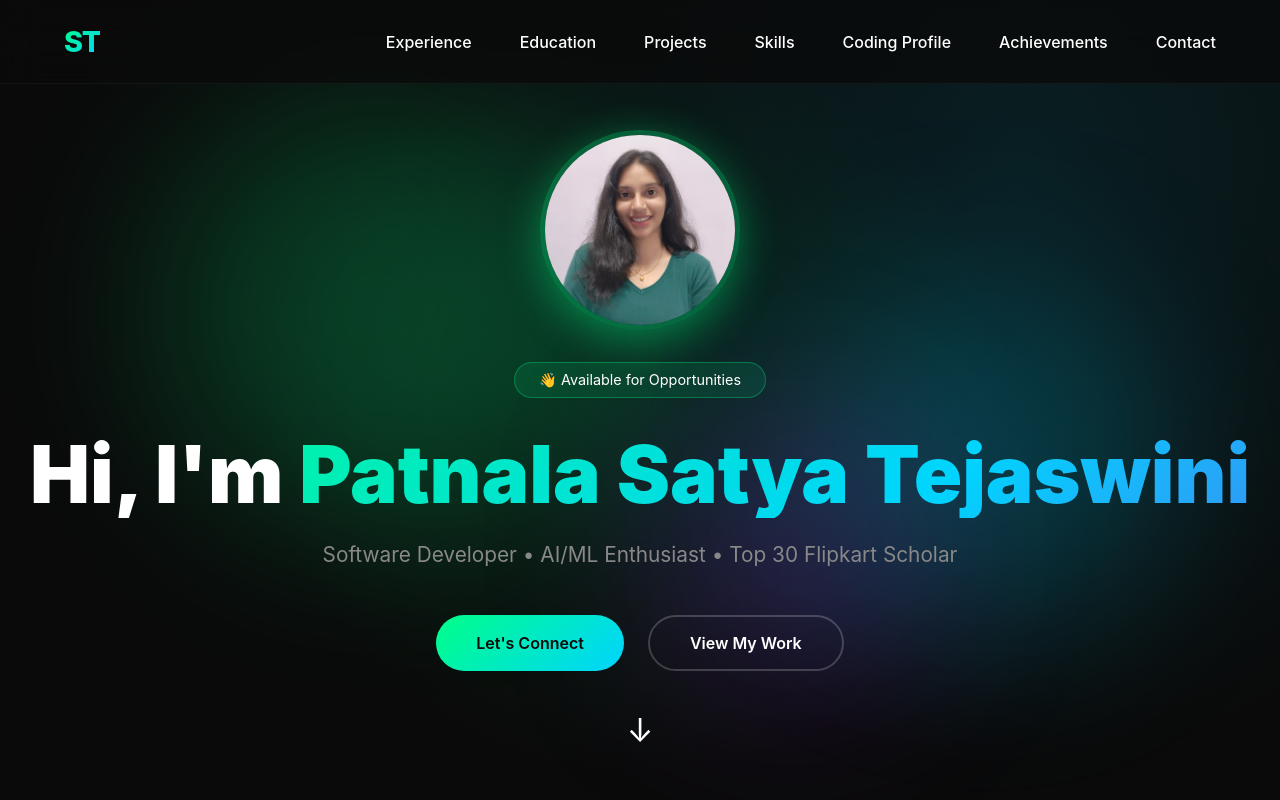
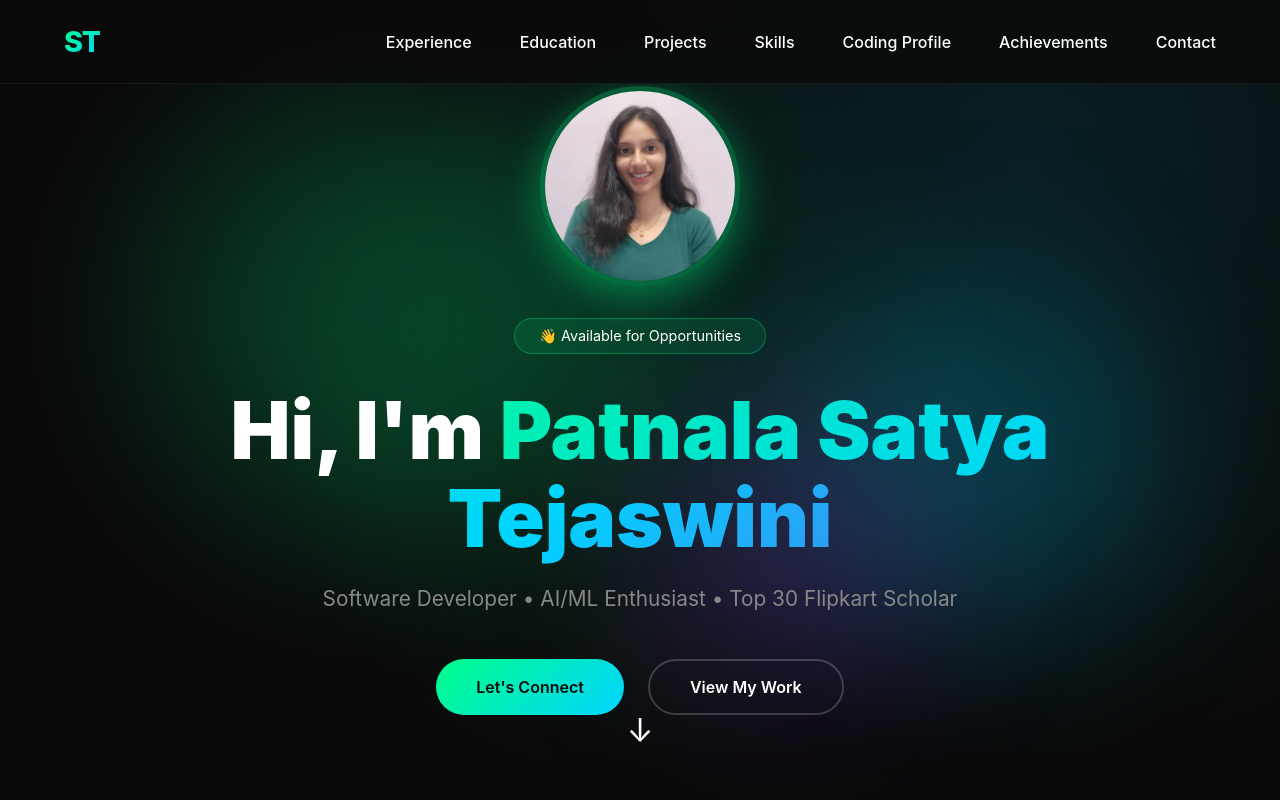
Before and after one commit to satyatejaswini1234/patnala_satya_tejaswini_portfolio, a plain HTML site: page index.html in a window 1280 px wide. Shown: the top 800 px of the page. Drawn offline with Linux system fonts and the light colour scheme.

Commit message:
Remove text overflow properties from styles
Removed text overflow properties from CSS.

```diff
--- a/index.html
+++ b/index.html
@@ -174,9 +174,7 @@
             margin-bottom: 1.5rem;
             line-height: 1.1;
             animation: slideUp 1s ease;
-            white-space: nowrap;
-  overflow: hidden;
-  text-overflow: ellipsis;
+
         }
 
         .gradient-text {
```
